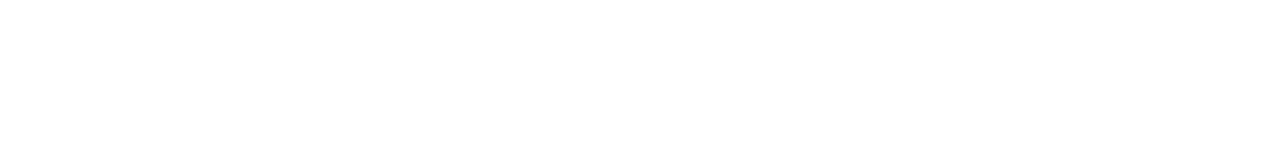
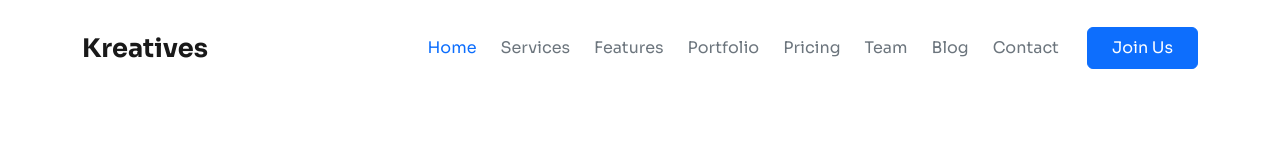
Before and after one commit to krypton225/kreatives-bs, a website with bundled scripts: page index.html in a window 1280 px wide. Built offline with nearby package versions, Linux system fonts and the light colour scheme.

Commit message:
ADD navbar and its styles

```diff
--- a/css/styles.css
+++ b/css/styles.css
@@ -1 +1,18 @@
-@import "../node_modules/bootstrap/dist/css/bootstrap-grid.min.css";
+@import "../node_modules/bootstrap/dist/css/bootstrap.min.css";
+
+body {
+    font-family: 'Sora', sans-serif;
+}
+
+.navbar-brand {
+    font-size: 1.6rem !important;
+}
+
+.nav-item .nav-link:hover,
+.nav-item .nav-link.active {
+    color: var(--bs-primary) !important;
+}
+
+.hero {
+    height: calc(100vh - 96.39px);
+}
--- a/index.html
+++ b/index.html
@@ -11,10 +11,67 @@
 
     <title>Kreatives</title>
 
+    <link rel="preconnect" href="https://fonts.googleapis.com">
+    <link rel="preconnect" href="https://fonts.gstatic.com" crossorigin>
+    <link href="https://fonts.googleapis.com/css2?family=Sora:wght@100;200;300;400;500;600;700;800&display=swap"
+        rel="stylesheet">
+
     <link rel="stylesheet" href="./css/styles.css">
 </head>
 
 <body>
+
+    <nav class="navbar navbar-expand-lg bg-white sticky-top py-4">
+        <div class="container">
+            <a class="navbar-brand fw-bold" href="#">Kreatives</a>
+
+            <button class="navbar-toggler" type="button" data-bs-toggle="collapse"
+                data-bs-target="#navbarSupportedContent" aria-controls="navbarSupportedContent" aria-expanded="false"
+                aria-label="Toggle navigation">
+                <span class="navbar-toggler-icon"></span>
+            </button>
+
+            <div class="collapse navbar-collapse" id="navbarSupportedContent">
+                <ul class="navbar-nav ms-auto mb-2 mb-lg-0 text-capitalize">
+                    <li class="nav-item mx-md-1">
+                        <a class="nav-link text-secondary active" aria-current="page" href="#">home</a>
+                    </li>
+
+                    <li class="nav-item mx-md-1">
+                        <a class="nav-link text-secondary" aria-current="page" href="#">services</a>
+                    </li>
+
+                    <li class="nav-item mx-md-1">
+                        <a class="nav-link text-secondary" aria-current="page" href="#">features</a>
+                    </li>
+
+                    <li class="nav-item mx-md-1">
+                        <a class="nav-link text-secondary" aria-current="page" href="#">portfolio</a>
+                    </li>
+
+                    <li class="nav-item mx-md-1">
+                        <a class="nav-link text-secondary" aria-current="page" href="#">pricing</a>
+                    </li>
+
+                    <li class="nav-item mx-md-1">
+                        <a class="nav-link text-secondary" aria-current="page" href="#">team</a>
+                    </li>
+
+                    <li class="nav-item mx-md-1">
+                        <a class="nav-link text-secondary" aria-current="page" href="#">blog</a>
+                    </li>
+
+                    <li class="nav-item mx-md-1">
+                        <a class="nav-link text-secondary" aria-current="page" href="#">contact</a>
+                    </li>
+                </ul>
+
+                <button class="btn btn-primary display-block text-capitalize ms-md-3 py-md-2 px-md-4"
+                    aria-current="page" href="#">join us</button>
+            </div>
+        </div>
+    </nav>
+
     <script type="module" src="./js/script.js"></script>
 </body>
 
```
